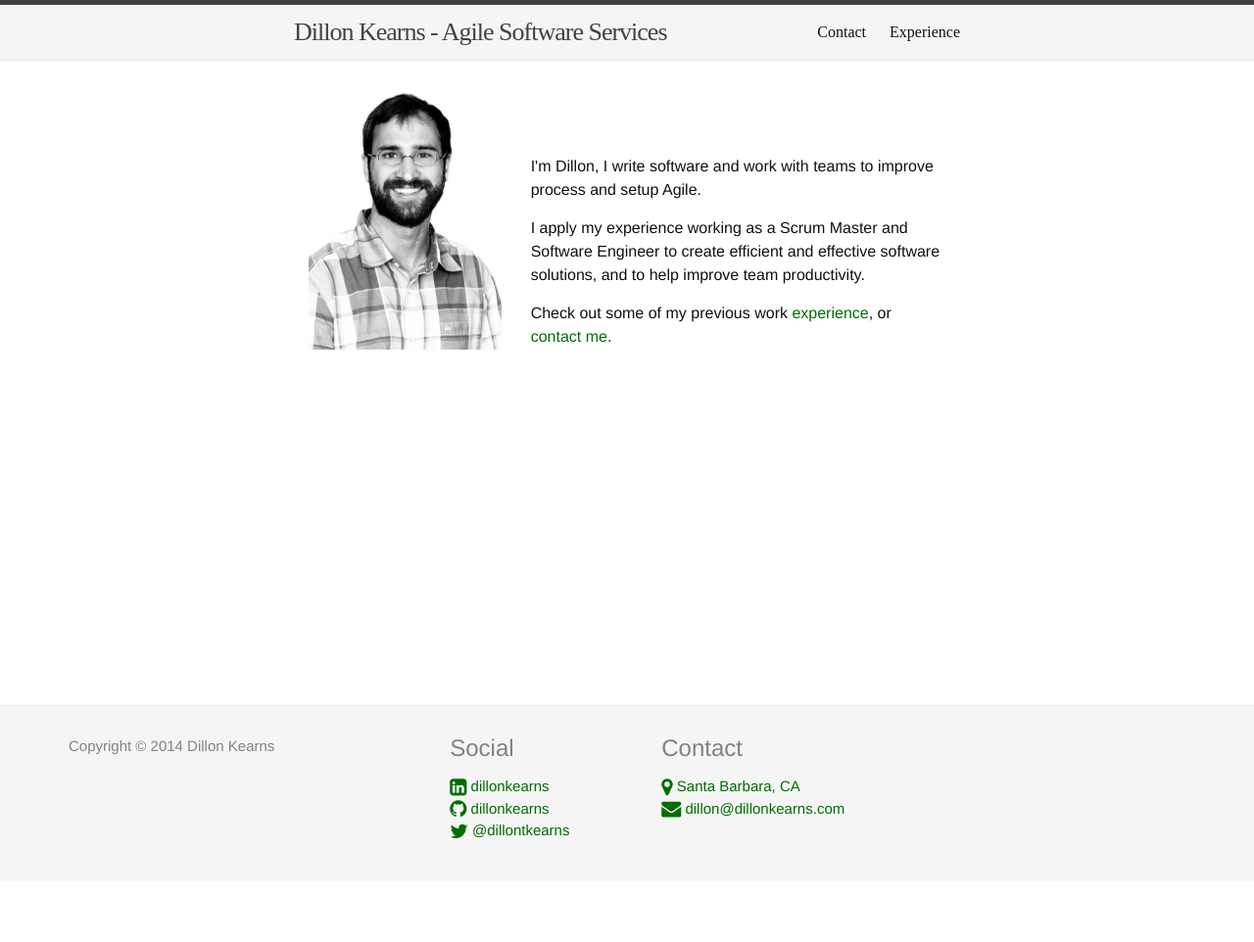
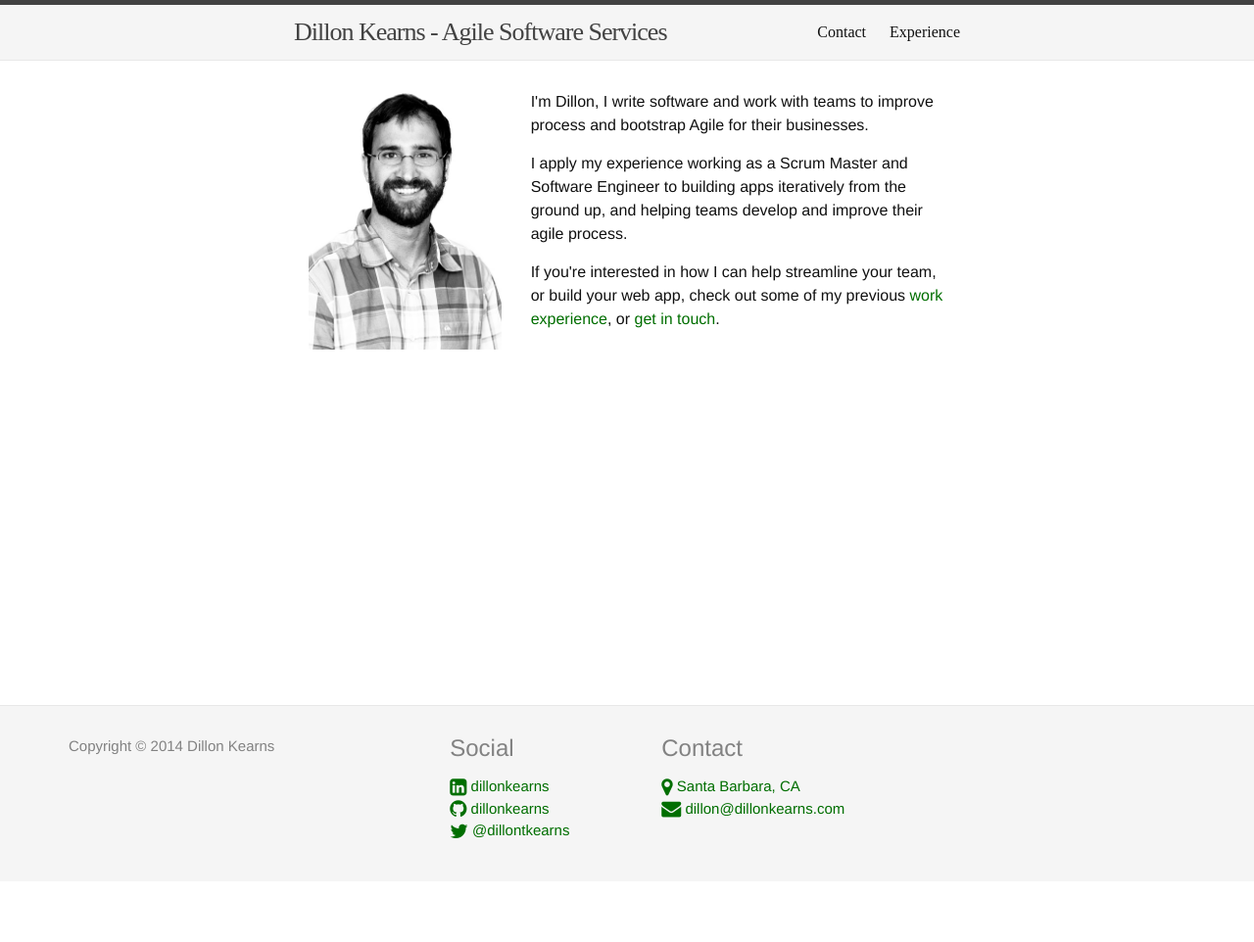
Before and after one commit to dillonkearns/dillonkearns.github.io, a Jekyll site: the page built from index.html, in a window 1280 px wide. Shown: the whole page at 98% size. Built offline with Jekyll 4.4.1, drawn with Linux system fonts in a browser that asks for light colours; nearby versions of some CDN libraries; a style sheet for code colours, icons or effects is not loaded.

Commit message:
Update landing page copy.

```diff
--- a/css/main.scss
+++ b/css/main.scss
@@ -133,3 +133,7 @@ body {
 .site-header {
   background-color: #f5f5f5;
 }
+
+#about {
+  padding-top: 30px;
+}
--- a/index.html
+++ b/index.html
@@ -8,24 +8,19 @@ layout: default
     <img id="headshot" src="./dillonkearns.jpg" />
   </div>
   <div id="about" class="col-md-8">
-    <br />
-    <br />
-    <br />
-    <br />
     <p>
       I'm Dillon, I write software and work with teams to improve process
-      and setup Agile.
-
+      and bootstrap Agile for their businesses.
     </p>
 
     <p>
       I apply my experience working as a Scrum Master and Software Engineer to
-      create efficient and effective software solutions, and to help improve
-      team productivity.
+      building apps iteratively from the ground up, and helping teams develop
+      and improve their agile process.
     </p>
 
     <p>
-      Check out some of my previous work <a href="/experience">experience</a>, or <a href="/contact">contact me</a>.
+      If you're interested in how I can help streamline your team, or build your web app, check out some of my previous <a href="/experience">work experience</a>, or <a href="/contact">get in touch</a>.
     </p>
 
   </div>
```
